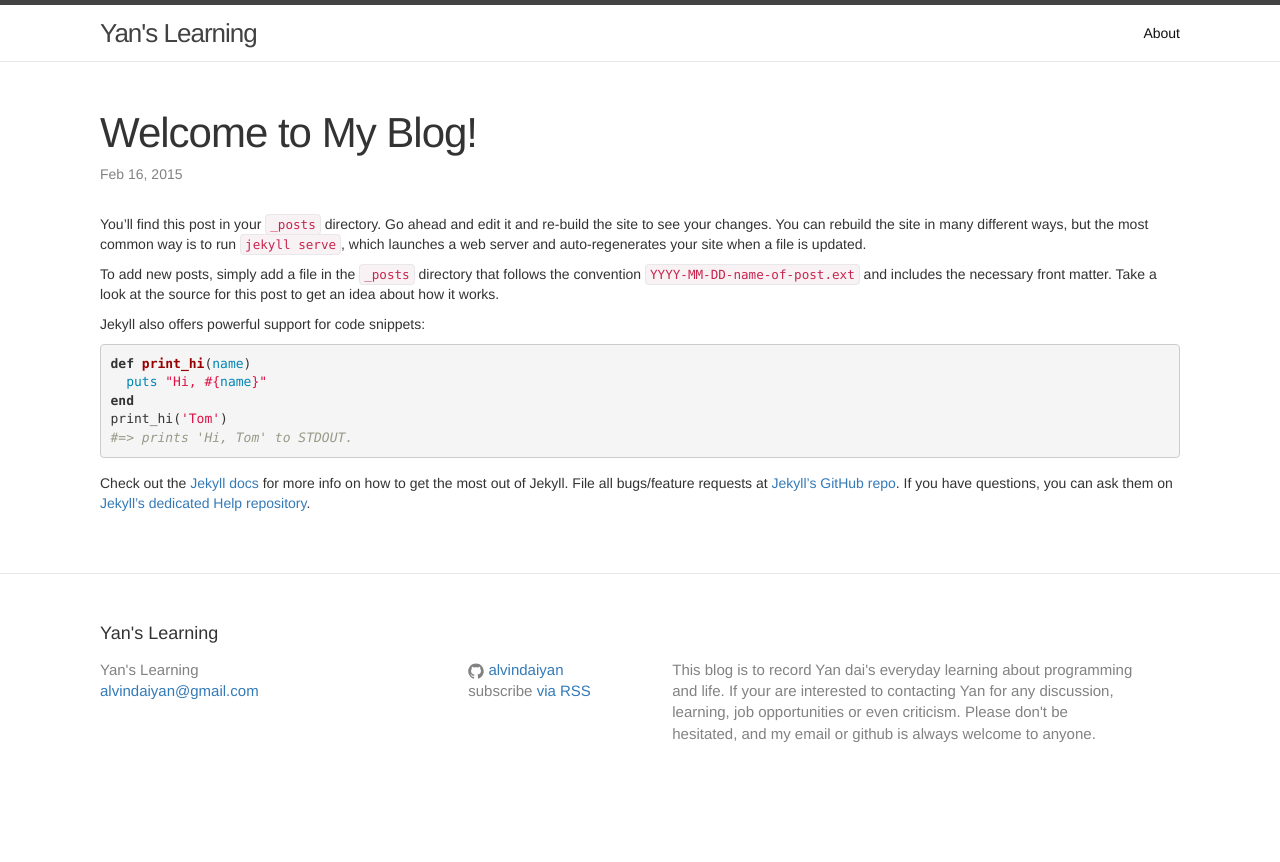
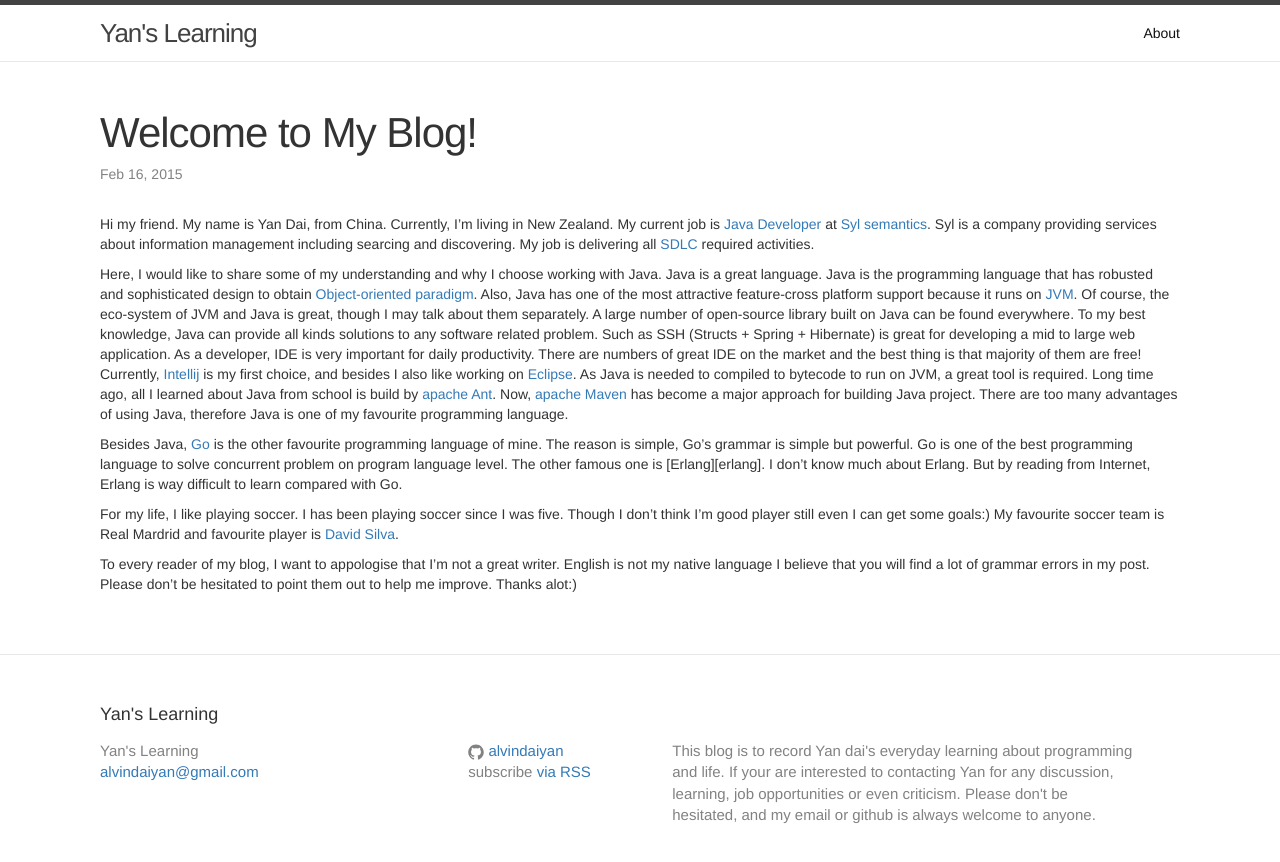
Before and after one commit to alvindaiyan/alvindaiyan.github.io, a Jekyll site: the page built from _posts/2015-02-16-welcome-to-jekyll.markdown, in a window 1280 px wide. Shown: the top 862 px of the page. Built offline with Jekyll 4.4.1, drawn with Linux system fonts in a browser that asks for light colours; nearby versions of some CDN libraries.

Commit message:
imporved welcome to my blog

```diff
--- a/_posts/2015-02-16-welcome-to-jekyll.markdown
+++ b/_posts/2015-02-16-welcome-to-jekyll.markdown
@@ -4,22 +4,27 @@ title:  "Welcome to My Blog!"
 date:   2015-02-16 12:12:25
 categories: General
 ---
-You’ll find this post in your `_posts` directory. Go ahead and edit it and re-build the site to see your changes. You can rebuild the site in many different ways, but the most common way is to run `jekyll serve`, which launches a web server and auto-regenerates your site when a file is updated.
 
-To add new posts, simply add a file in the `_posts` directory that follows the convention `YYYY-MM-DD-name-of-post.ext` and includes the necessary front matter. Take a look at the source for this post to get an idea about how it works.
+Hi my friend. My name is Yan Dai, from China. Currently, I'm living in New Zealand. My current job is [Java Developer][jd] at [Syl semantics][syl]. Syl is a company providing services about information management including searcing and discovering. My job is delivering all [SDLC][sdlc] required activities.
 
-Jekyll also offers powerful support for code snippets:
+Here, I would like to share some of my understanding and why I choose working with Java. Java is a great language. Java is the programming language that has robusted and sophisticated design to obtain [Object-oriented paradigm][oo]. Also, Java has one of the most attractive feature-cross platform support because it runs on [JVM][jvm]. Of course, the eco-system of JVM and Java is great, though I may talk about them separately. A large number of open-source library built on Java can be found everywhere. To my best knowledge, Java can provide all kinds solutions to any software related problem. Such as SSH (Structs + Spring + Hibernate) is great for developing a mid to large web application. As a developer, IDE is very important for daily productivity. There are numbers of great IDE on the market and the best thing is that majority of them are free! Currently, [Intellij][intellij] is my first choice, and besides I also like working on [Eclipse][eclipse]. As Java is needed to compiled to bytecode to run on JVM, a great tool is required. Long time ago, all I learned about Java from school is build by [apache Ant][ant]. Now, [apache Maven][maven] has become a major approach for building Java project. There are too many advantages of using Java, therefore Java is one of my favourite programming language.
 
-{% highlight ruby %}
-def print_hi(name)
-  puts "Hi, #{name}"
-end
-print_hi('Tom')
-#=> prints 'Hi, Tom' to STDOUT.
-{% endhighlight %}
+Besides Java, [Go][golang] is the other favourite programming language of mine. The reason is simple, Go's grammar is simple but powerful. Go is one of the best programming language to solve concurrent problem on program language level. The other famous one is [Erlang][erlang]. I don't know much about Erlang. But by reading from Internet, Erlang is way difficult to learn compared with Go.
 
-Check out the [Jekyll docs][jekyll] for more info on how to get the most out of Jekyll. File all bugs/feature requests at [Jekyll’s GitHub repo][jekyll-gh]. If you have questions, you can ask them on [Jekyll’s dedicated Help repository][jekyll-help].
+For my life, I like playing soccer. I has been playing soccer since I was five. Though I don't think I'm good player still even I can get some goals:) My favourite soccer team is Real Mardrid and favourite player is [David Silva][davidsilva].
 
-[jekyll]:      http://jekyllrb.com
-[jekyll-gh]:   https://github.com/jekyll/jekyll
-[jekyll-help]: https://github.com/jekyll/jekyll-help
+To every reader of my blog, I want to appologise that I'm not a great writer. English is not my native language I believe that you will find a lot of grammar errors in my post. Please don't be hesitated to point them out to help me improve. Thanks alot:)
+
+
+
+[syl]: 		   http://www.sylresearch.co.nz/
+[jd]:		   https://www.youtube.com/watch?v=IMs_HbKZJqg
+[sdlc]:        http://en.wikipedia.org/wiki/Systems_development_life_cycle
+[oo]:          http://en.wikipedia.org/wiki/Object-oriented_programming
+[jvm]:		   http://en.wikipedia.org/wiki/Java_virtual_machine
+[intellij]:    https://www.jetbrains.com/idea/
+[eclipse]:     https://eclipse.org/
+[golang]:      https://golang.org/
+[davidsilva]:  https://www.youtube.com/watch?v=w0Kr_Yq0w50
+[maven]:       http://maven.apache.org/
+[ant]:         http://ant.apache.org/
```
